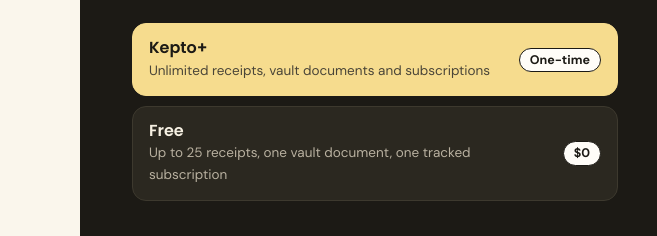
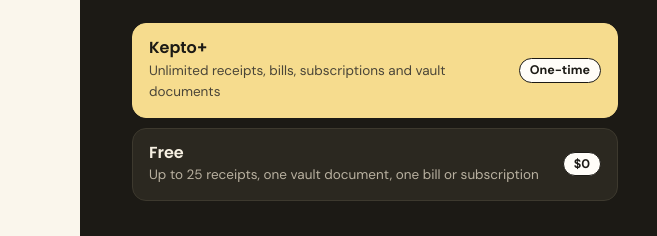
Before and after one commit to rbhaju/kepto-website-, a plain HTML site: page index.html in a window 1280 px wide. Shown: the part 3592-3828 px from the top of the page, 0-657 px from the left. Drawn offline with Linux system fonts and the light colour scheme.

Commit message:
Home: free limit is one bill or subscription, matching the stores and Terms
Co-Authored-By: Claude <noreply@anthropic.com>

```diff
--- a/index.html
+++ b/index.html
@@ -191,11 +191,11 @@
           <p class="lede">Kepto is free to start. Kepto+ is a single purchase, not a subscription. Your local price is shown in the App Store and Google Play.</p>
           <div class="plans">
             <div class="plan best">
-              <div><b>Kepto+</b><small>Unlimited receipts, vault documents and subscriptions</small></div>
+              <div><b>Kepto+</b><small>Unlimited receipts, bills, subscriptions and vault documents</small></div>
               <em>One-time</em>
             </div>
             <div class="plan">
-              <div><b>Free</b><small>Up to 25 receipts, one vault document, one tracked subscription</small></div>
+              <div><b>Free</b><small>Up to 25 receipts, one vault document, one bill or subscription</small></div>
               <em>$0</em>
             </div>
           </div>
```
